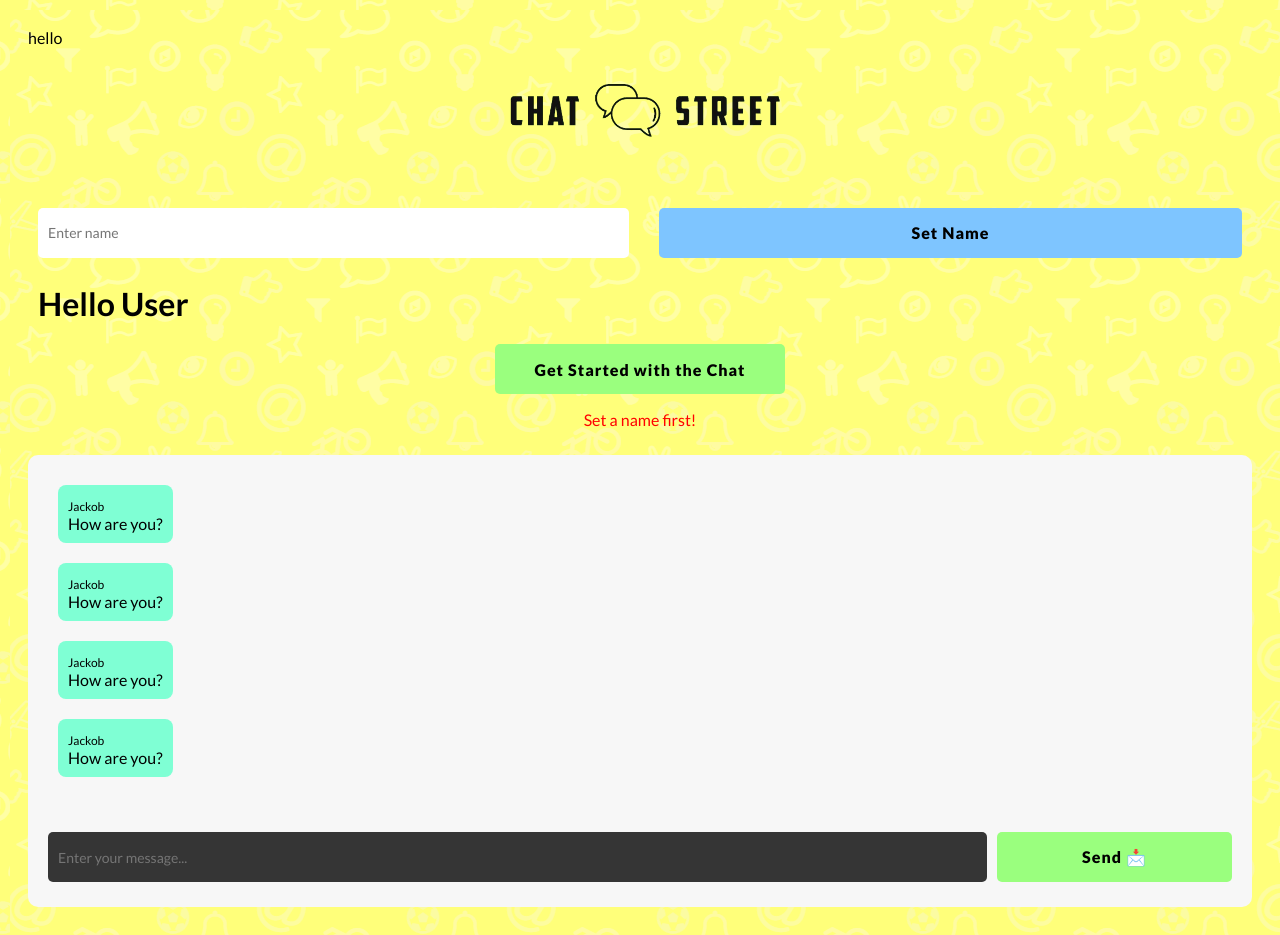
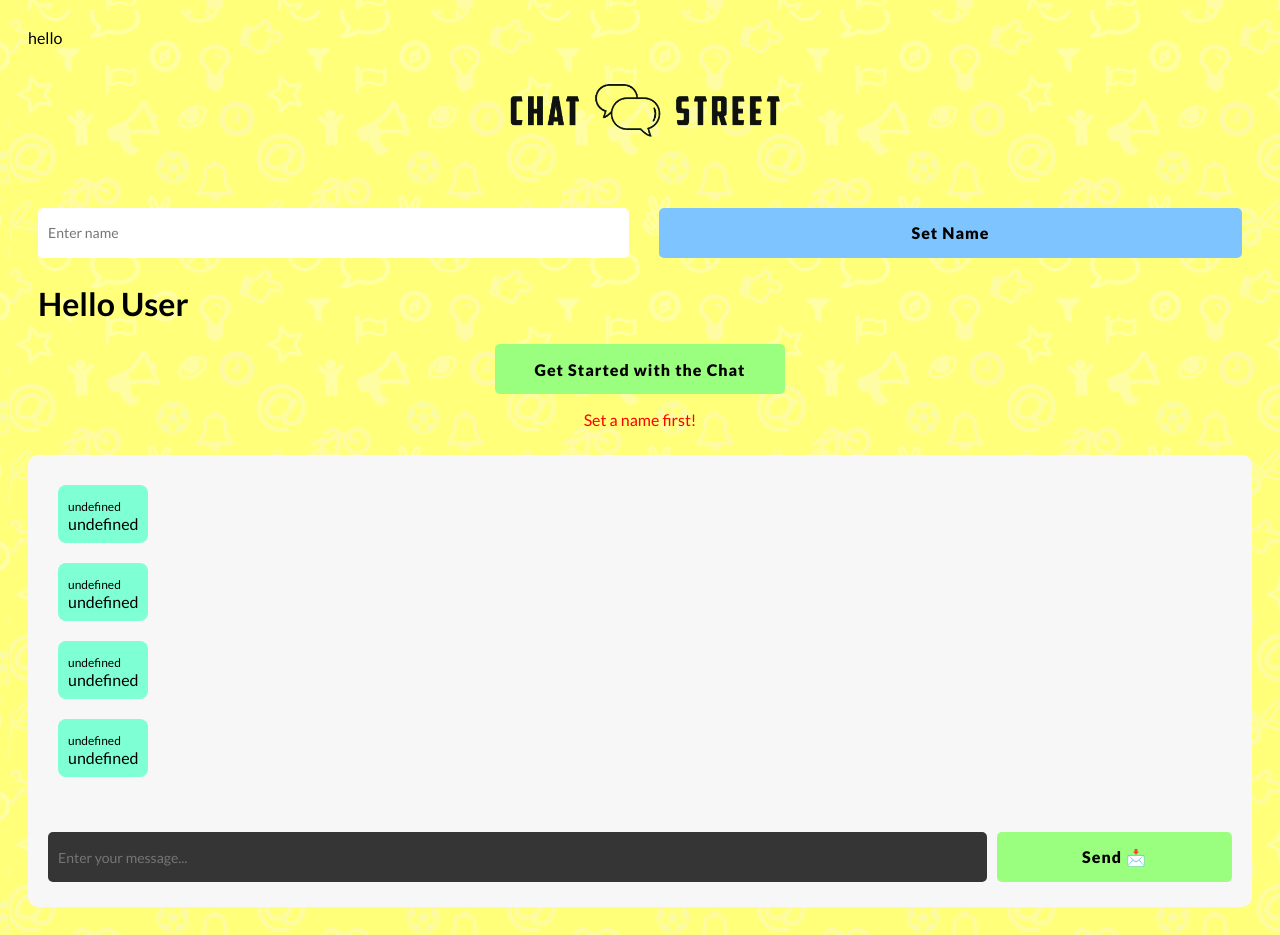
Before and after one commit to Lakshit-Chiranjiv/Chat-street-app, a Svelte app in the folder client/: page / in a window 1280 px wide. Built offline with nearby package versions, Linux system fonts and the light colour scheme.

Commit message:
props and placed the props with conditionals

```diff
--- a/client/src/components/Message.svelte
+++ b/client/src/components/Message.svelte
@@ -1,11 +1,12 @@
 <script>
-
+    export let person,msg;
+    export let isSelf = false;
 </script>
 
 <main>
-    <p class="msg">
-        <span class="person">Jackob</span><br>
-        <span>How are you?</span>
+    <p class={isSelf ? "msg self-msg" : "msg"}>
+        <span class="person">{isSelf ? 'You' : person}</span><br>
+        <span>{msg}</span>
     </p>
 </main>
 
```
